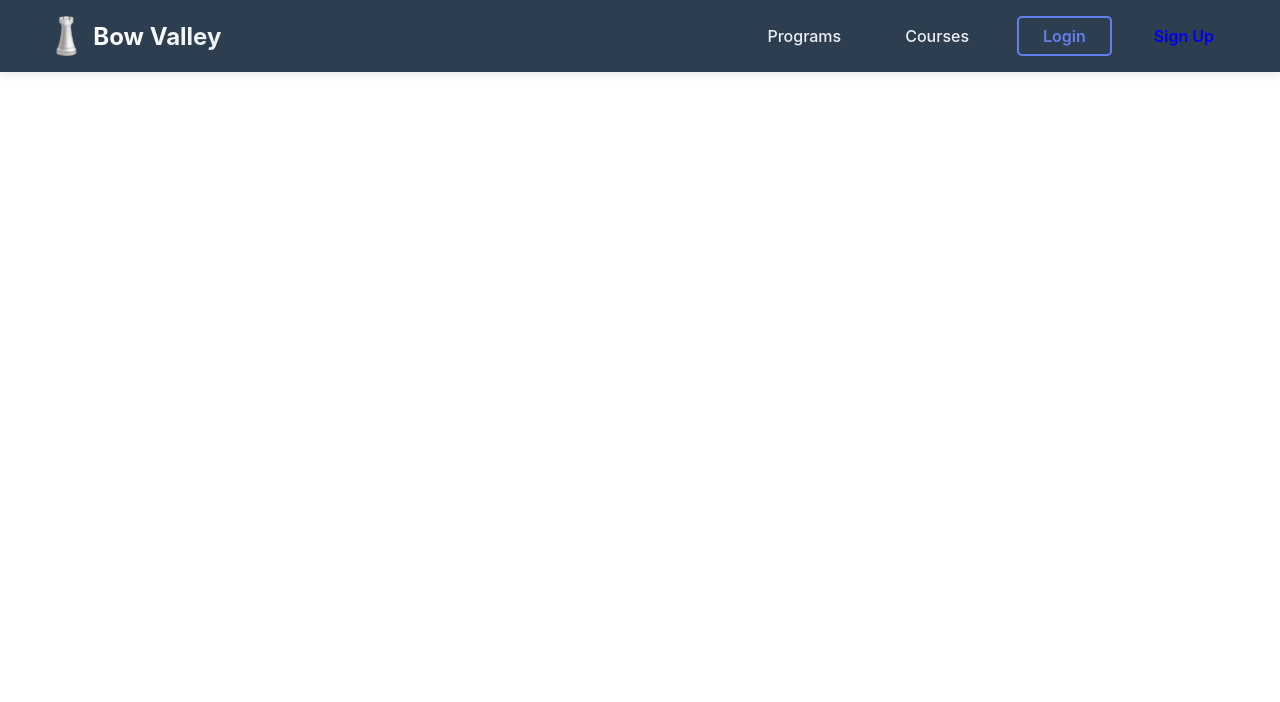
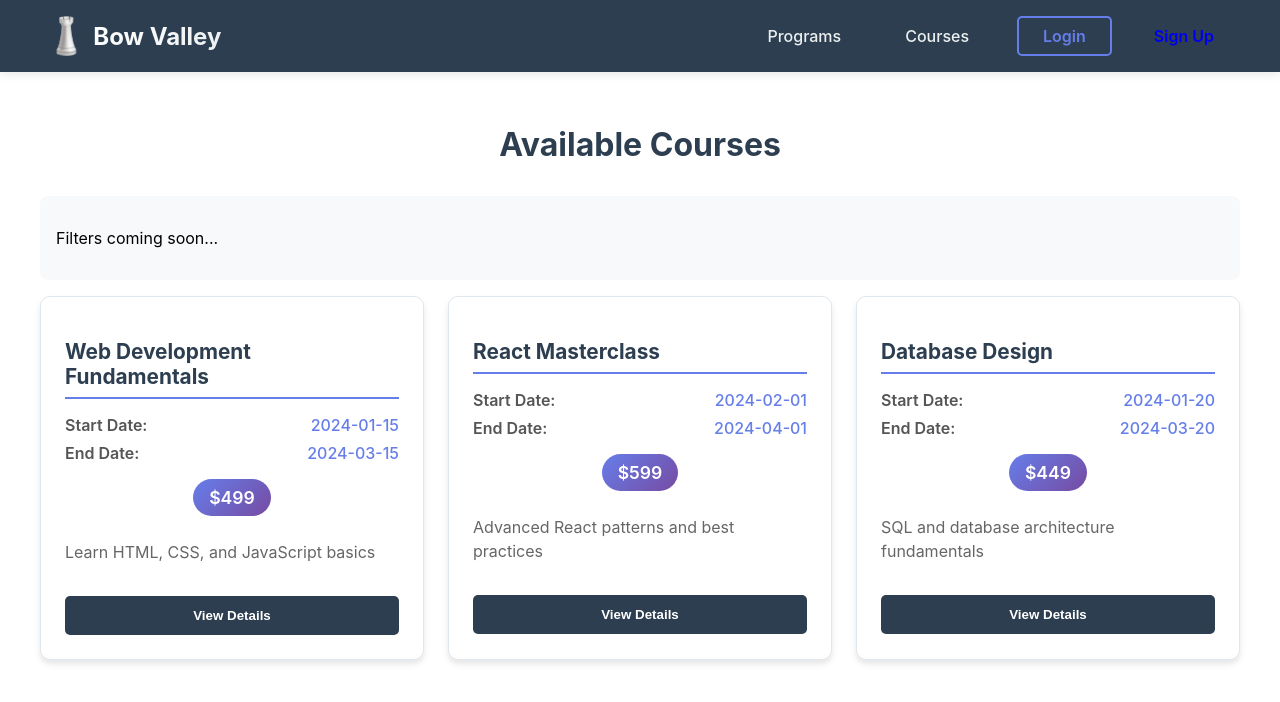
Before and after one commit to Pqai/WebProgramming_Final_Project_Fall_2025, a React (Create React App) app in the folder sodv2201-finalproject/: page /courses in a window 1280 px wide. Shown: the top 702 px of the page. Built offline with nearby package versions, Linux system fonts and the light colour scheme.

Commit message:
Did general courses

```diff
--- a/sodv2201-finalproject/src/App.js
+++ b/sodv2201-finalproject/src/App.js
@@ -3,6 +3,7 @@ import { BrowserRouter, Routes, Route } from 'react-router-dom';
 import Home from './routes/public/home.component';
 import SignUp from './views/public/SignUp';
 import Header from './components/layouts/header/Header.component';
+import ViewCoursesPage from './views/student/ViewCourses';
 
 function App() {
   return (
@@ -12,6 +13,7 @@ function App() {
 
       <Routes>
         <Route path ="/" element ={<Home />}/>
+        <Route path ="/courses" element={<ViewCoursesPage />}/>
         <Route path="/SignUp" element={<SignUp/>}/>
       </Routes>
     </BrowserRouter>
--- a/sodv2201-finalproject/src/components/layouts/header/Header.component.jsx
+++ b/sodv2201-finalproject/src/components/layouts/header/Header.component.jsx
@@ -6,7 +6,7 @@ import './Header.css';
 
 const Header = () => {
 
-    const isLoggedIn = false;
+    const isLoggedIn = false;//hiding specific buttons depending if you are logged in or not
     const currentUser = null;
 
     return (
--- a/sodv2201-finalproject/src/components/ui/CourseCard/CourseCard.jsx
+++ b/sodv2201-finalproject/src/components/ui/CourseCard/CourseCard.jsx
@@ -1,5 +1,5 @@
 import { useState } from "react";
-import Modal from "react-modal";
+//import Modal from "react-modal";
 import './CourseCard.css';
 
 const CourseCard = ({course}) => {
--- a/sodv2201-finalproject/src/components/ui/CourseCardList/coursecardlist.component.jsx
+++ b/sodv2201-finalproject/src/components/ui/CourseCardList/coursecardlist.component.jsx
@@ -1,5 +1,5 @@
 import React from 'react';
-import CourseCard from './CourseCard';
+import CourseCard from '../CourseCard/CourseCard';
 import './CourseCardList.css'
 
 const CourseCardList = ({courses, title="Available Courses", showFilters =true}) => {
```
